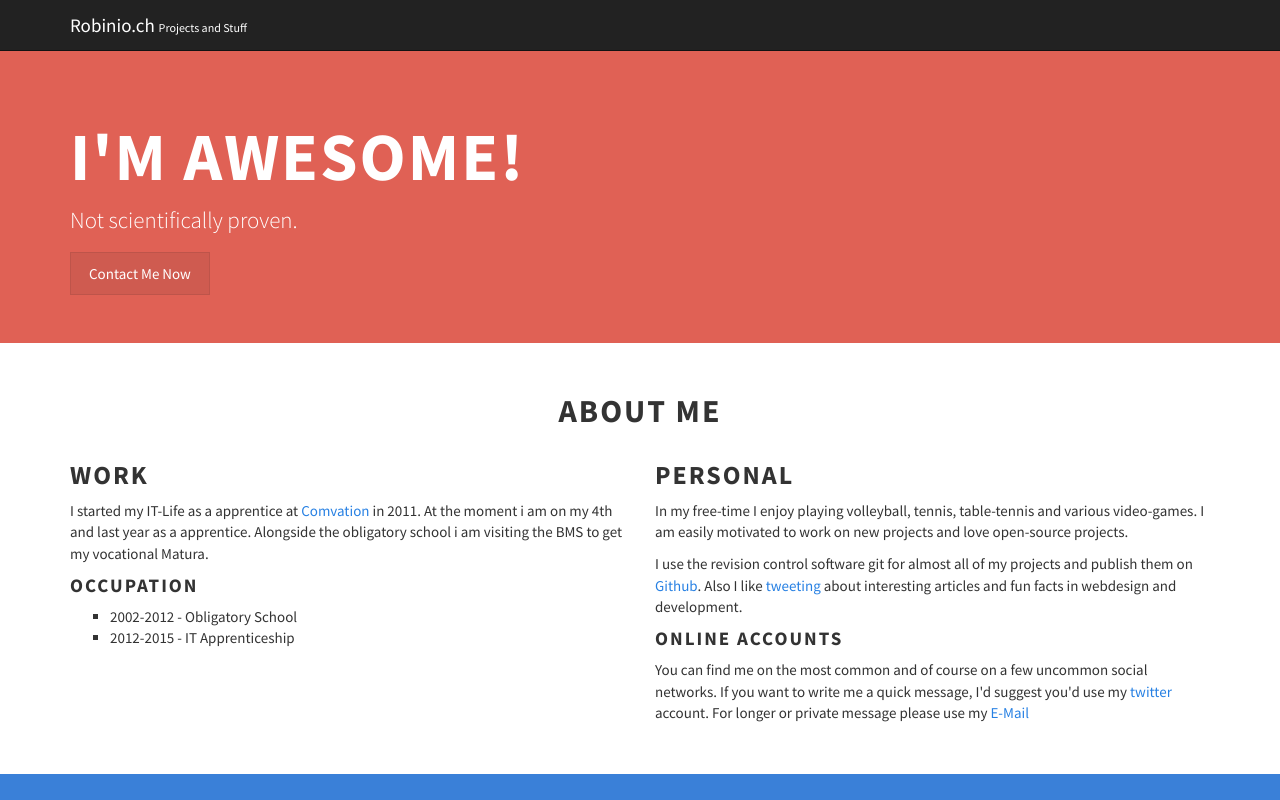
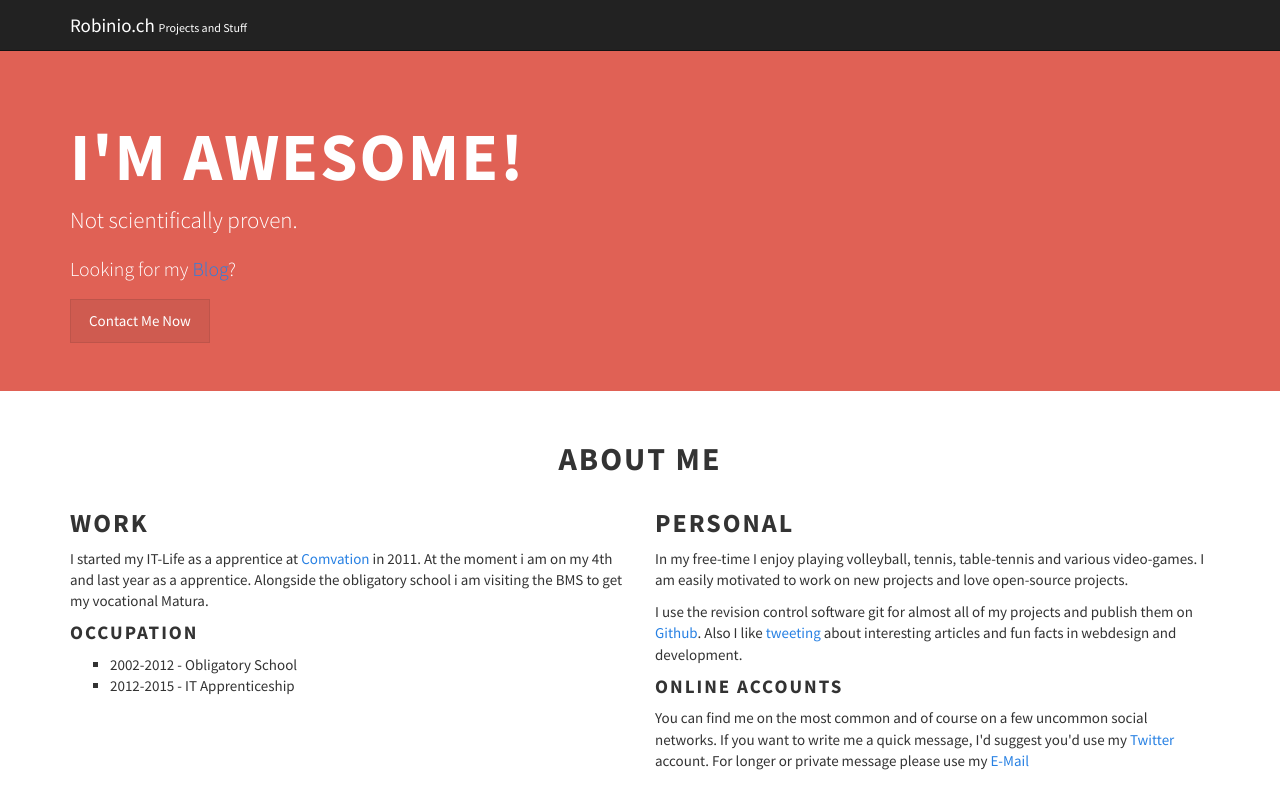
Before and after one commit to nahakiole/robinglauser.ch, a plain HTML site: page index.html in a window 1280 px wide. Shown: the top 800 px of the page. Drawn offline with nearby package versions, Linux system fonts and the light colour scheme.

Commit message:
Changed Text.

```diff
--- a/index.html
+++ b/index.html
@@ -63,6 +63,9 @@
         <h1>I'm awesome!</h1>
 
         <p>Not scientifically proven.</p>
+        <p>
+        <small>Looking for my <a target="_blank" href="http://blog.robinio.ch">Blog</a>?</small></p>
+
         <a class="btn btn-primary btn-scroll-to-contact" href="#email">Contact Me Now</a>
     </div>
 </div>
@@ -115,7 +118,7 @@
                 You can find me on the most common and of course on a few uncommon social networks. If you want to write
                 me
                 a quick message, I'd suggest you'd use my
-                <a title="Twitter" target="_blank" href="http://twitter.com/robinioch">twitter</a> account.
+                <a title="Twitter" target="_blank" href="http://twitter.com/robinioch">Twitter</a> account.
                 For longer or private message please use my
                 <a title="E-Mail" target="_blank" href="mailto:robin.glauser@gmail.com">E-Mail</a>
             </p>
```
